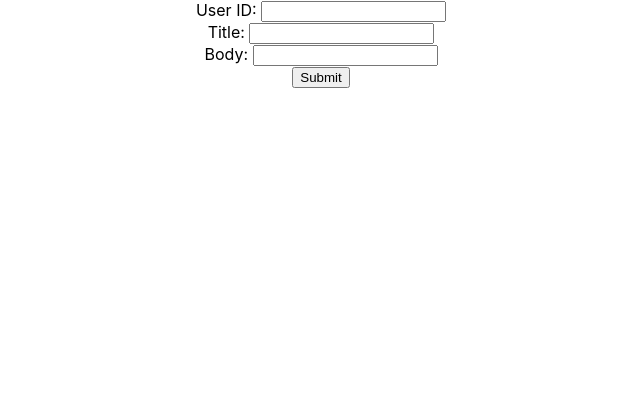
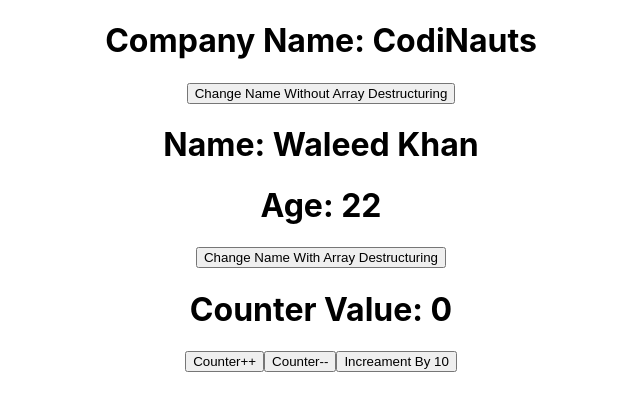
Before and after one commit to myselfswk/reactjs, a React (Create React App) app: page / in a window 1280 px wide. Shown: the top 410 px of the page, without its empty margins (319-959 px from the left). Built offline with nearby package versions, Linux system fonts and the light colour scheme.

Commit message:
add file
add HookCounter.jsx file and working on previous files

```diff
--- a/src/App.js
+++ b/src/App.js
@@ -1,13 +1,13 @@
 import React from "react";
-import PostForm from "./Component/PostForm";
 
 import './App.css';
+import HookCounter from "./Component/HookCounter";
 
 class App extends React.Component {
   render() {
     return (
       <div className="App">
-      <PostForm></PostForm>
+      <HookCounter></HookCounter>
       </div>
     );
   }
--- /dev/null
+++ b/src/Component/HookCounter.jsx
@@ -0,0 +1,56 @@
+import React, { useEffect, useState } from 'react';
+
+export default function HookCounter() {
+
+    const companyName = useState("CodiNauts");
+    const comName = companyName[0];
+    const setComName = companyName[1];
+    console.log(comName);
+
+    const [name, setName] = useState('Waleed Khan');
+    const [age, setAge] = useState(22);
+
+    const [count, setCount] = useState(0);
+
+    const stateHandler = () => {
+        setComName("Khan's Solution");
+    }
+
+    const changeName = () => {
+        setName("Huzaifa Khan");
+        setAge(24);
+    }
+
+    const increamentCounter = () => {
+        setCount(count + 1);
+    }
+
+    const desreamentCounter = () => {
+        setCount(count - 1);
+    }
+
+    const increamentByTen = () => {
+        for (let index = 0; index < 10; index++) {
+            setCount(prevCount => prevCount + 1);
+        }
+    }
+
+    useEffect(() => {
+        console.log("Hi There From useEffect");
+    }, [count]);
+    return (
+        <div>
+            <h1>Company Name: {companyName}</h1>
+            <button onClick={stateHandler}>Change Name Without Array Destructuring</button>
+
+            <h1>Name: {name}</h1>
+            <h1>Age: {age}</h1>
+            <button onClick={changeName}>Change Name With Array Destructuring</button>
+
+            <h1>Counter Value: {count}</h1>
+            <button onClick={increamentCounter}>Counter++</button>
+            <button onClick={desreamentCounter}>Counter--</button>
+            <button onClick={increamentByTen}>Increament By 10</button>
+        </div>
+    )
+}
```
Also changed, not shown: src/Rough.txt.
